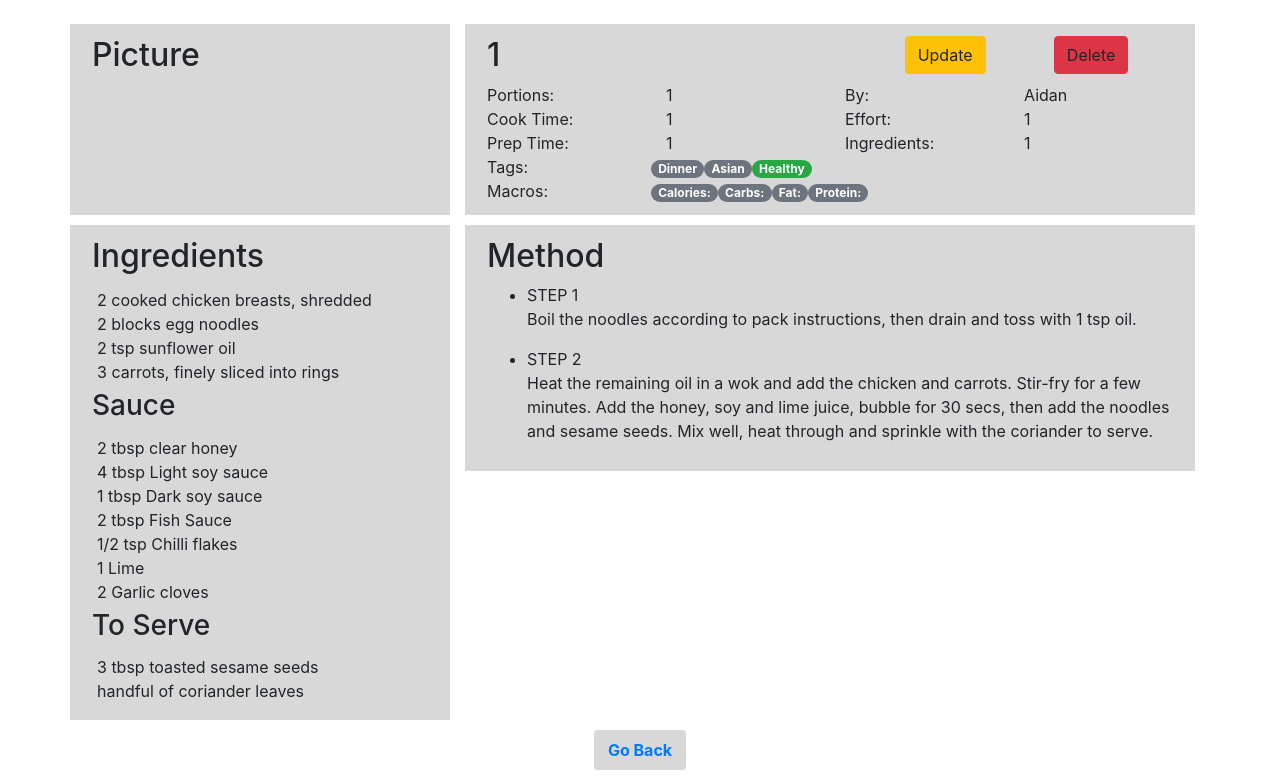
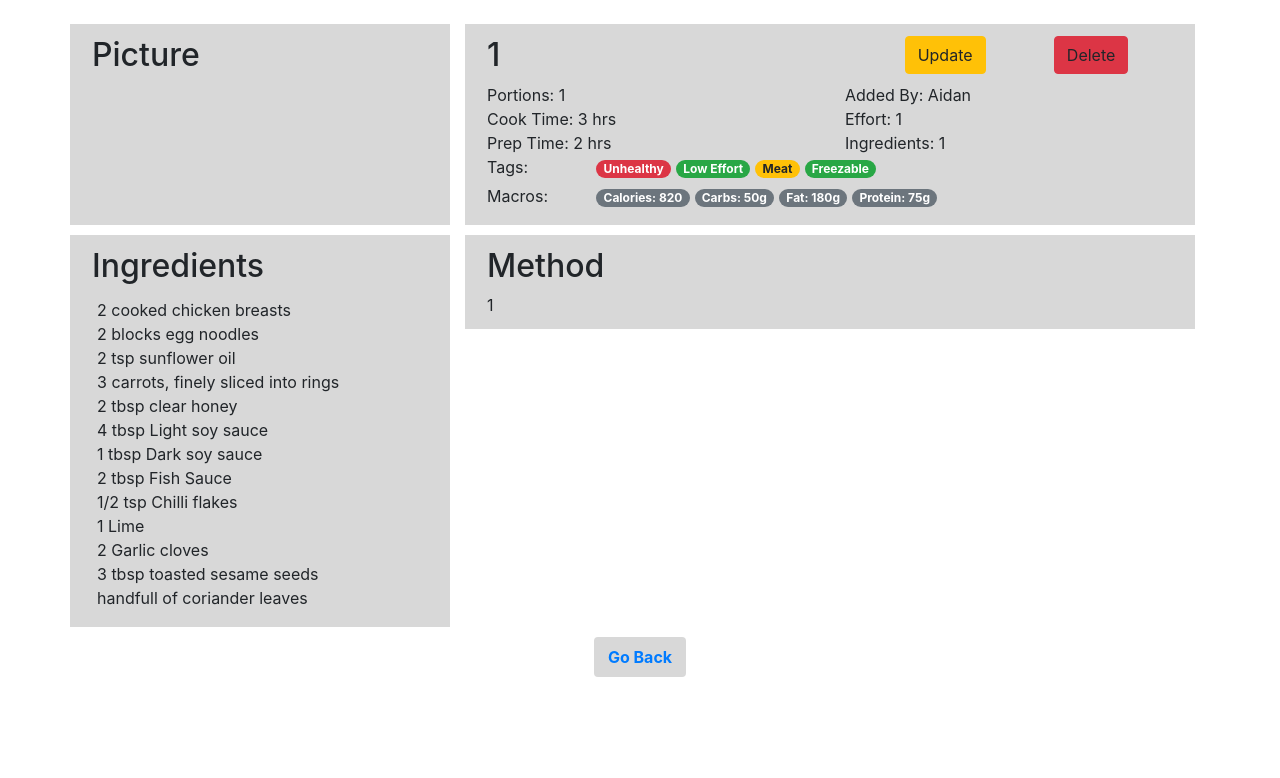
Before and after one commit to AidanInceer/MealMaker, a Flask app: page /meals/1 in a window 1280 px wide. Shown: the part 62-840 px from the top of the page. After the commit the page ends 739 px from the top, so only its background shows below. Run offline with Flask 2, Linux system fonts and the light colour scheme; a user stored in the database is signed in; data comes from the database, SQL or seed files in the repository; both versions use the stored data as it was after the commit; some libraries are stand-ins or nearby versions.

Commit message:
update meal view

```diff
--- a/mealmaker/static/main.css
+++ b/mealmaker/static/main.css
@@ -20,12 +20,20 @@
   margin-bottom: 10px;
 }
 
+.tag-row {
+  padding: 0px 0px 5px 5px;
+}
+
 
 ul.no-bullets {
-  list-style-type: none; /* Remove bullets */
+  list-style-type: none;
   padding: 5px; /* Remove padding */
-  margin: 0; /* Remove margins */
+  margin: 0;
 }
+
+
+
+/* PLACEHOLDER HOMEPAGE TAGS */
 
 .main-header {
   color: white;
--- a/mealmaker/templates/meal.html
+++ b/mealmaker/templates/meal.html
@@ -19,36 +19,79 @@
         <div class="col"><a class="btn btn-danger btn" data-toggle="modal" data-target="#deleteModal">Delete</a></div>
       </div>
       <div class="row">
-        <div class="col-3">Portions: </div>
-        <div class="col"> {{meal.portion}}</div>
-        <div class="col-3">By: </div>
-        <div class="col"> Aidan</div>
+        <div class="col-6">Portions: {{meal.portion}}</div>
+        <div class="col-6">Added By: {{user.first_name}}</div>
       </div>
       <div class="row">
-        <div class="col-3">Cook Time: </div>
-        <div class="col"> {{meal.portion}}</div>
-        <div class="col-3">Effort: </div>
-        <div class="col"> {{meal.portion}}</div>
+          {% if meal.cook_time_hour == 0 %}
+          <div class="col-6">Cook Time: {{meal.cook_time_min}} mins</div>
+          {% elif meal.cook_time_hour == 1 and meal.cook_time_min == 0 %}
+          <div class="col-6">Cook Time: {{meal.cook_time_hour}} hr</div>
+          {% elif meal.cook_time_hour == 1 %}
+          <div class="col-6">Cook Time: {{meal.cook_time_hour}} hr {{meal.cook_time_min}} mins</div>
+          {% elif meal.cook_time_min == 0 %}
+          <div class="col-6">Cook Time: {{meal.cook_time_hour}} hrs</div>
+          {% else %}
+          <div class="col-6">Cook Time: {{meal.cook_time_hour}} hrs {{meal.cook_time_min}} mins</div>
+          {% endif %}
+        <div class="col-6">Effort: {{meal.portion}}</div>
       </div>
+
       <div class="row">
-        <div class="col-3">Prep Time: </div>
-        <div class="col"> {{meal.portion}}</div>
-        <div class="col-3">Ingredients: </div>
-        <div class="col"> {{meal.portion}}</div>
+        {% if meal.prep_time_hour == 0 %}
+          <div class="col-6"> Prep Time: {{meal.prep_time_min}} mins</div>
+          {% elif meal.prep_time_hour == 1 and meal.prep_time_min == 0 %}
+          <div class="col-6"> Prep Time: {{meal.prep_time_hour}} hr</div>
+          {% elif meal.prep_time_hour == 1 %}
+          <div class="col-6">Prep Time: {{meal.prep_time_hour}} hr {{meal.prep_time_min}} mins</div>
+          {% elif meal.prep_time_min == 0 %}
+          <div class="col-6">Prep Time: {{meal.prep_time_hour}} hrs</div>
+          {% else %}
+          <div class="col-6">Prep Time: {{meal.prep_time_hour}} hrs {{meal.prep_time_min}} mins</div>
+          {% endif %}
+        <div class="col-6">Ingredients: {{meal.num_ingredient}}</div>
 
       </div>
       <div class="row">
-        <div class="col-3">Tags: </div>
-        <div><span class="badge badge-pill badge-secondary">Dinner</span></div>
-        <div><span class="badge badge-pill badge-secondary">Asian</span></div>
-        <div><span class="badge badge-pill badge-success">Healthy</span></div>
+        <div class="col-2">Tags: </div>
+        {% if meal.health_type == "0" %}
+        <div class="tag-row"><span class="badge badge-pill badge-danger">Unhealthy</span></div>
+        {% elif meal.health_type == "1" %}
+        <div class="tag-row"><span class="badge badge-pill badge-warning">Healthy</span></div>
+        {% elif meal.health_type == "2" %}
+        <div class="tag-row"><span class="badge badge-pill badge-success">Very Healthy</span></div>
+        {% endif %}
+
+        {% if meal.effort == "0" %}
+        <div class="tag-row"><span class="badge badge-pill badge-success">Low Effort</span></div>
+        {% elif meal.effort == "1" %}
+        <div class="tag-row"><span class="badge badge-pill badge-warning">Average Effort</span></div>
+        {% elif meal.effort == "2" %}
+        <div class="tag-row"><span class="badge badge-pill badge-danger">High effort</span></div>
+        {% endif %}
+
+
+        {% if meal.diet_type == "0" %}
+        <div class="tag-row"><span class="badge badge-pill badge-warning">Meat</span></div>
+        {% elif meal.diet_type == "1" %}
+        <div class="tag-row"><span class="badge badge-pill badge-success">Vegetarian</span></div>
+        {% elif meal.diet_type == "2" %}
+        <div class="tag-row"><span class="badge badge-pill badge-success">Vegan</span></div>
+        {% endif %}
+
+        {% if meal.health_type == "0" %}
+        <div class="tag-row"><span class="badge badge-pill badge-success">Freezable</span></div>
+        {% elif meal.health_type == "1" %}
+        <div class="tag-row"><span class="badge badge-pill badge-success">Not Freezeable</span></div>
+        {% endif %}
+
       </div>
       <div class="row">
-        <div class="col-3">Macros: </div>
-        <div><span class="badge badge-pill badge-secondary">Calories: </span></div>
-        <div><span class="badge badge-pill badge-secondary">Carbs: </span></div>
-        <div><span class="badge badge-pill badge-secondary">Fat: </span></div>
-        <div><span class="badge badge-pill badge-secondary">Protein: </span></div>
+        <div class="col-2">Macros: </div>
+        <div class="tag-row"><span class="badge badge-pill badge-secondary">Calories: 820</span></div>
+        <div class="tag-row"><span class="badge badge-pill badge-secondary">Carbs: 50g</span></div>
+        <div class="tag-row"><span class="badge badge-pill badge-secondary">Fat: 180g</span></div>
+        <div class="tag-row"><span class="badge badge-pill badge-secondary">Protein: 75g</span></div>
       </div>
     </section>
 
@@ -62,29 +105,19 @@
       <h2>Ingredients</h2>
       <section class="media-body">
         <ul class="no-bullets">
-            <li class="pb-xxs pt-xxs list-item list-item--separator">2 <!-- -->cooked chicken breasts,<!-- --> shredded </li>
-            <li class="pb-xxs pt-xxs list-item list-item--separator">2 <!-- -->blocks egg noodles</li>
-            <li class="pb-xxs pt-xxs list-item list-item--separator">2 tsp <!-- -->sunflower oil</li>
-            <li class="pb-xxs pt-xxs list-item list-item--separator">3 <!-- -->carrots,<!-- --> finely sliced into rings</li>
-          </ul>
-        </section>
-        <section class="media-body">
-          <h3>Sauce</h3>
-          <ul class="no-bullets">
-            <li class="pb-xxs pt-xxs list-item list-item--separator">2 tbsp <!-- -->clear honey</li>
-            <li class="pb-xxs pt-xxs list-item list-item--separator">4 tbsp <!-- -->Light soy sauce</li>
-            <li class="pb-xxs pt-xxs list-item list-item--separator">1 tbsp <!-- -->Dark soy sauce</li>
-            <li class="pb-xxs pt-xxs list-item list-item--separator">2 tbsp <!-- -->Fish Sauce</li>
-            <li class="pb-xxs pt-xxs list-item list-item--separator">1/2 tsp <!-- -->Chilli flakes</li>
-            <li class="pb-xxs pt-xxs list-item list-item--separator">1 <!-- -->Lime</li>
-            <li class="pb-xxs pt-xxs list-item list-item--separator">2  <!-- -->Garlic cloves</li>
-          </ul>
-        </section>
-        <section class="media-body">
-          <h3>To Serve</h3>
-          <ul class="no-bullets">
-            <li class="pb-xxs pt-xxs list-item list-item--separator">3 tbsp <!-- -->toasted sesame seeds</li>
-            <li class="pb-xxs pt-xxs list-item list-item--separator">handful of <!-- -->coriander<!-- -->  leaves  </li>
+          <li class="pb-xxs pt-xxs list-item list-item--separator">2 cooked chicken breasts</li>
+          <li class="pb-xxs pt-xxs list-item list-item--separator">2 blocks egg noodles</li>
+          <li class="pb-xxs pt-xxs list-item list-item--separator">2 tsp sunflower oil</li>
+          <li class="pb-xxs pt-xxs list-item list-item--separator">3 carrots, finely sliced into rings</li>
+          <li class="pb-xxs pt-xxs list-item list-item--separator">2 tbsp clear honey</li>
+          <li class="pb-xxs pt-xxs list-item list-item--separator">4 tbsp Light soy sauce</li>
+          <li class="pb-xxs pt-xxs list-item list-item--separator">1 tbsp Dark soy sauce</li>
+          <li class="pb-xxs pt-xxs list-item list-item--separator">2 tbsp Fish Sauce</li>
+          <li class="pb-xxs pt-xxs list-item list-item--separator">1/2 tsp Chilli flakes</li>
+          <li class="pb-xxs pt-xxs list-item list-item--separator">1 Lime</li>
+          <li class="pb-xxs pt-xxs list-item list-item--separator">2  Garlic cloves</li>
+          <li class="pb-xxs pt-xxs list-item list-item--separator">3 tbsp toasted sesame seeds</li>
+          <li class="pb-xxs pt-xxs list-item list-item--separator">handfull of coriander leaves  </li>
         </ul>
       </section>
     </section>
@@ -94,23 +127,11 @@
       <div>
         <h2>Method</h2>
         <div class="grouped-list">
-          <ul class="grouped-list__list list">
-            <li class="pb-xs pt-xs list-item">
-              <span class="mb-xxs heading-6">STEP 1</span>
-              <div class="editor-content">
-                <p>Boil the noodles according to pack instructions, then drain and toss with 1 tsp oil.</p>
-              </div>
-            </li><li class="pb-xs pt-xs list-item">
-              <span class="mb-xxs heading-6">STEP 2</span>
-              <div class="editor-content">
-                <p>Heat the remaining oil in a wok and add the chicken and carrots. Stir-fry for a few minutes. Add the honey, soy and lime juice, bubble for 30 secs, then add the noodles and sesame seeds. Mix well, heat through and sprinkle with the coriander to serve.</p>
-              </div>
-            </li>
-          </ul>
+          {{meal.recipe}}
         </div>
       </div>
+    </section>
   </div>
-
 </div>
 
 
--- a/mealmaker/views.py
+++ b/mealmaker/views.py
@@ -65,7 +65,7 @@ def meals():
 def meal(id):
     meal = Meal.query.get_or_404(id)
     return render_template(
-        "meal.html", meal_name=Meal.name, meal=meal, user=current_user
+        "meal.html", meal=meal, user=current_user
     )
 
 
```
Also changed, not shown: mealmaker/forms.py (+6 -5 lines), mealmaker/database.db. Lines whose indentation alone changed are shown as unchanged.
